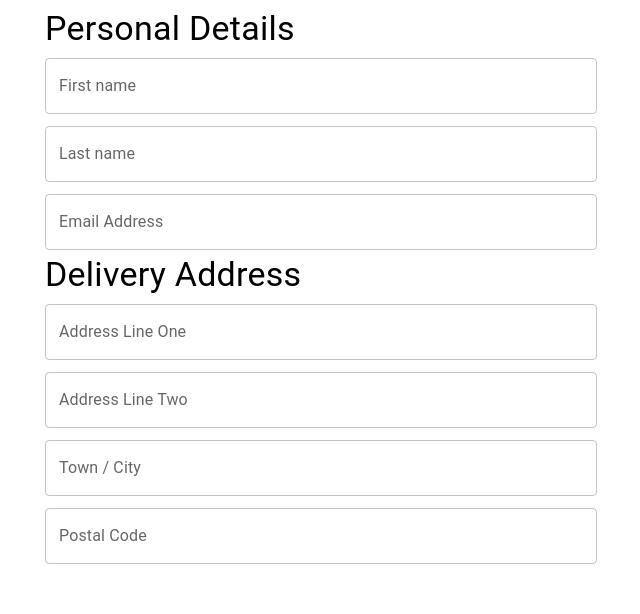
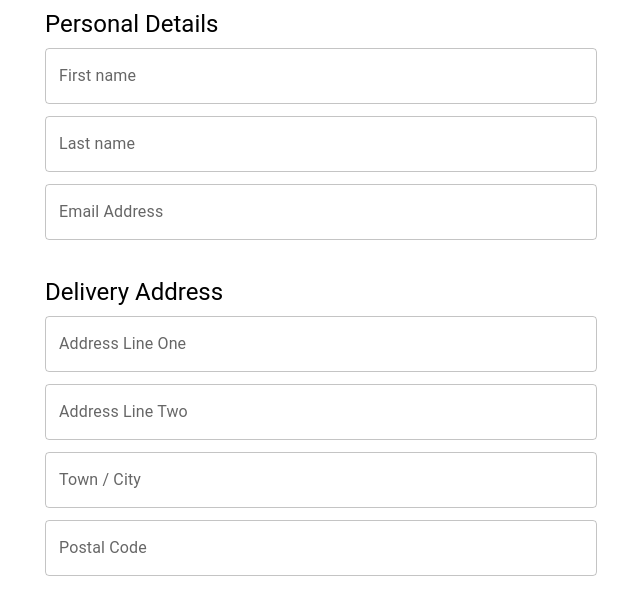
Before and after one commit to BenSeward/next-checkout, a Next.js app: page / in a window 1280 px wide. Shown: the top 614 px of the page, without its empty margins (319-959 px from the left). Built offline with nearby package versions, Linux system fonts and the light colour scheme.

Commit message:
feat: Added updates to customer details

```diff
--- a/pages/index.tsx
+++ b/pages/index.tsx
@@ -1,7 +1,7 @@
 import Head from "next/head";
 import Image from "next/image";
-import { DeliveryAddress } from "../src/components/DeliveryAddress/DeliveryAddress";
-import { PersonalDetails } from "../src/components/PersonalDetails/PersonalDetails";
+import { DeliveryAddress } from "../src/features/DeliveryAddress/DeliveryAddress";
+import { PersonalDetails } from "../src/features/PersonalDetails/PersonalDetails";
 
 export default function Home() {
   return (
--- a/src/components/DeliveryAddress/DeliveryAddress.tsx
+++ b/src/features/DeliveryAddress/DeliveryAddress.tsx
@@ -3,8 +3,8 @@ import { Container, TextField, Typography } from "@mui/material";
 
 export const DeliveryAddress = () => {
   return (
-    <Container maxWidth="sm">
-      <Typography variant="h4">Delivery Address</Typography>
+    <Container maxWidth="sm" sx={{ mb: 4 }}>
+      <Typography variant="h5">Delivery Address</Typography>
       <TextField
         label="Address Line One"
         variant="outlined"
--- a/src/components/PersonalDetails/PersonalDetails.tsx
+++ b/src/features/PersonalDetails/PersonalDetails.tsx
@@ -1,27 +1,35 @@
 import React from "react";
 import { Container, TextField, Typography } from "@mui/material";
+import { useNotificationStore } from "../../stores/personalDetails";
 
 export const PersonalDetails = () => {
+  const { updatePersonalDetails } = useNotificationStore();
+
   return (
-    <Container maxWidth="sm">
-      <Typography variant="h4">Personal Details</Typography>
+    <Container maxWidth="sm" sx={{ mb: 4 }}>
+      <Typography variant="h5">Personal Details</Typography>
       <TextField
         label="First name"
         variant="outlined"
         margin="dense"
         fullWidth
+        onChange={(e) => updatePersonalDetails({ firstName: e.target.value })}
       />
       <TextField
         label="Last name"
         variant="outlined"
         margin="dense"
         fullWidth
+        onChange={(e) => updatePersonalDetails({ lastName: e.target.value })}
       />
       <TextField
         label="Email Address"
         variant="outlined"
         margin="dense"
         fullWidth
+        onChange={(e) =>
+          updatePersonalDetails({ emailAddress: e.target.value })
+        }
       />
     </Container>
   );
```
